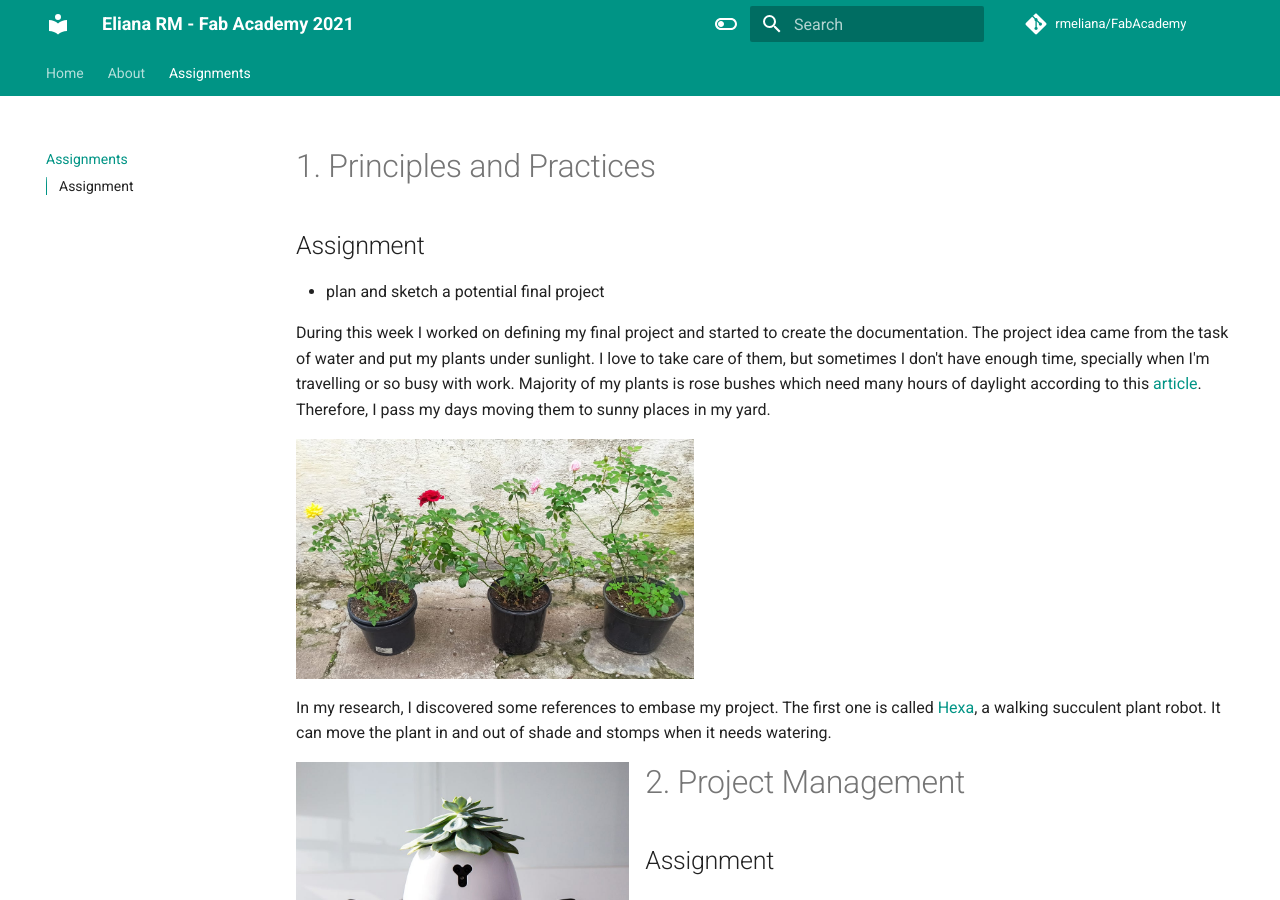
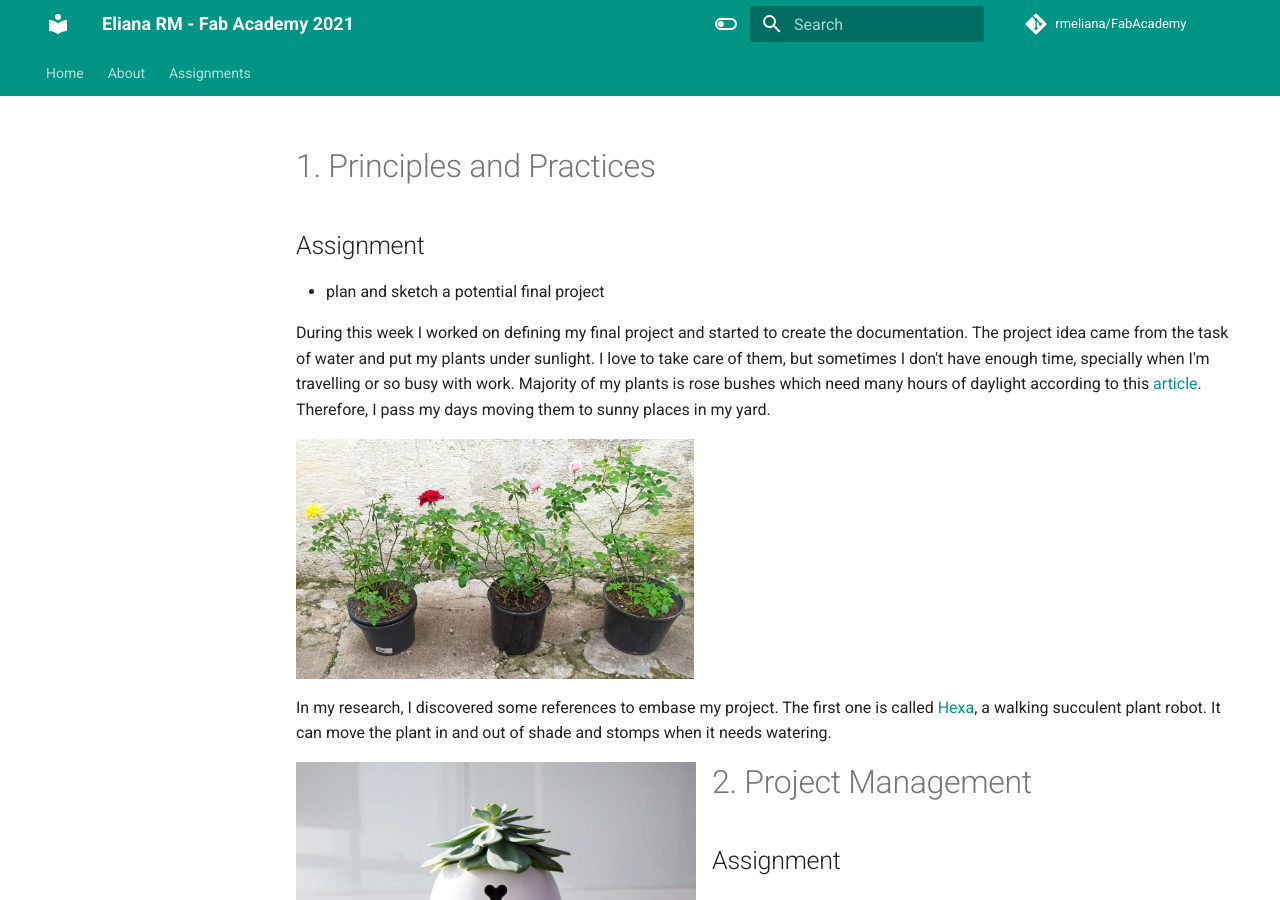
Before and after one commit to rmeliana/FabAcademy, an MkDocs documentation site: the page built from docs/Principles and Practices.md, in a window 1280 px wide and 900 px high. Built offline with MkDocs 1.6.1 and Material for MkDocs 9.7.7, drawn with Linux system fonts in a browser that asks for light colours; comment, search, counter and statistics services are not loaded.

Commit message:
main topic

```diff
--- a/docs/assignments.md
+++ b/docs/Principles and Practices.md
@@ -15,7 +15,7 @@
 In my research, I discovered some references to embase my project. The first one is called [Hexa](https://www.businessinsider.com/the-hexa-robot-can-take-care-of-your-plants-2018-7),
 a walking succulent plant robot. It can move the plant in and out of shade and stomps when it needs watering.
 
-![Hexa](imgs/Hexa.jpg){: align=left style="height:250px"}
+![Hexa](imgs/Hexa.jpg){: align=left style="height:300px"}
 
 # 2. Project Management
 
--- a/mkdocs.yml
+++ b/mkdocs.yml
@@ -49,10 +49,10 @@
     - stylesheets/extra.css
 
 nav:
-    - Home:
-        index.md
+    - Home: index.md
     - About: about.md
-    - Assignments: assignments.md
+    - Assignments:
+        - 1.Principles and Pratices: Principles and Pratices.md
 
 
 
```
